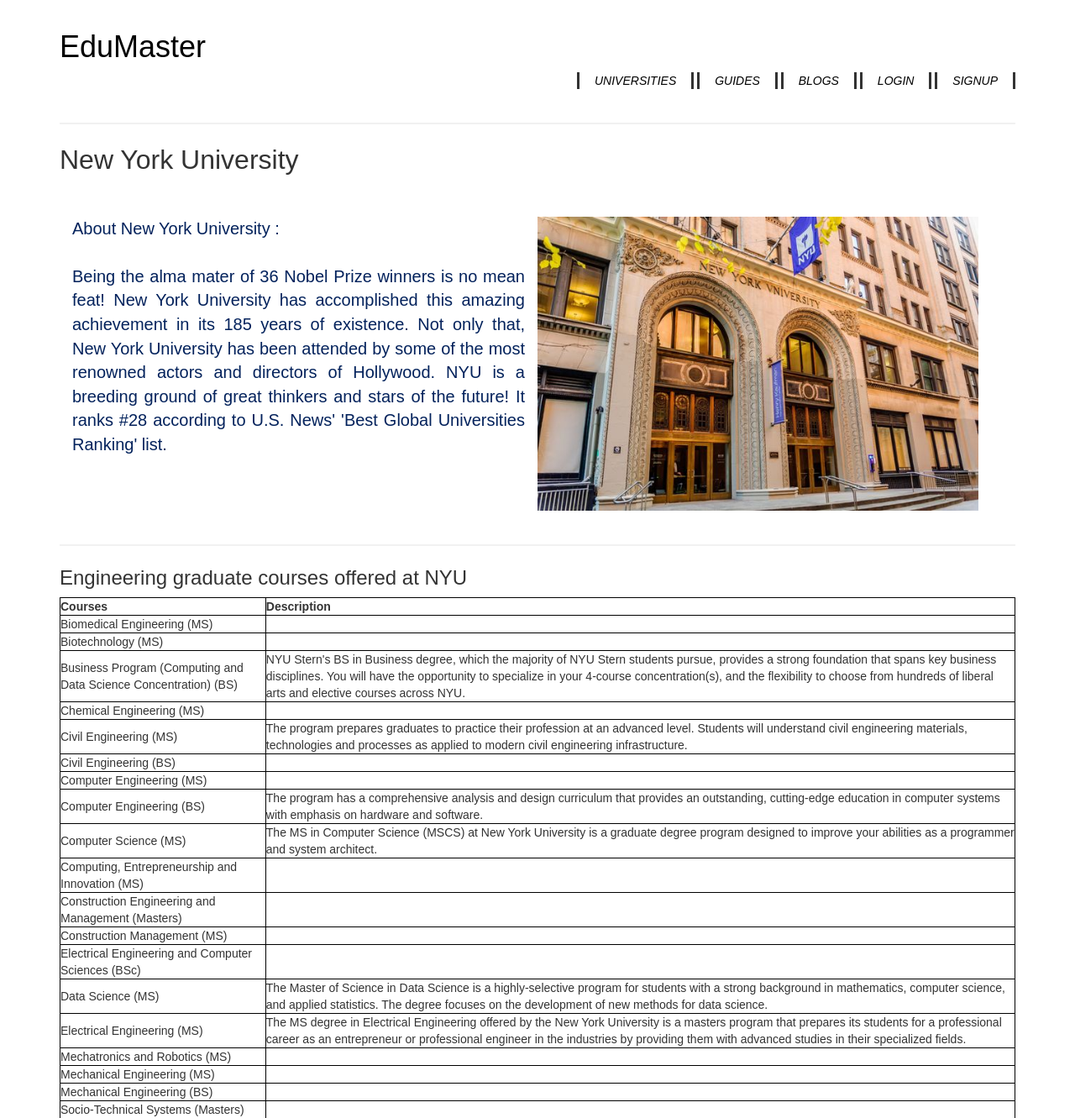
After one commit to aditya1604/MastersAbroad, a PHP site: page /nyu.html in a window 1280 px wide. The commit adds this page. Shown: the top 1331 px of the page at 84% size. Run offline with PHP 8.4, Linux system fonts and the light colour scheme.

Commit message:
chnages done

```diff
--- a/mit.html
+++ b/mit.html
@@ -34,7 +34,7 @@
     </nav><br><br>
 
     <hr>
-
+    <h1 style="font-size: xx-large;">Massachusetts Institute of Technology(MIT)</h1><br><br>
     <div class="col-md-6">
         <p style="font-size:20px; color:#03225C; text-align: justify;">
             About Massachusetts Institute of Technology :<br><br>
--- /dev/null
+++ b/nyu.html
@@ -0,0 +1,196 @@
+<!DOCTYPE html>
+<html lang="en">
+
+<head>
+    <style>
+        table,
+        th,
+        td {
+            border: 1px solid black;
+            border-collapse: collapse;
+        }
+    </style>
+    <title>EduMaster</title>
+    <meta charset="utf-8">
+    <meta name="viewport" content="width=device-width, initial-scale=1">
+    <script src="https://ajax.googleapis.com/ajax/libs/jquery/3.4.1/jquery.min.js"></script>
+    <link rel="stylesheet" href="https://maxcdn.bootstrapcdn.com/bootstrap/3.4.1/css/bootstrap.min.css">
+    <script src="https://maxcdn.bootstrapcdn.com/bootstrap/3.4.1/js/bootstrap.min.js"></script>
+    <link rel="stylesheet" href="style.css">
+</head>
+
+<body background="" class="container">
+    <nav>
+        <a href="index.html">
+            <h1 style="color: black;">EduMaster</h1>
+        </a>
+        <ul>
+            <li><a href="universities.html" style="color:black;">UNIVERSITIES</a></li>
+            <li><a href="guides.html" style="color:black;">GUIDES</a></li>
+            <li><a href="blogs.html" style="color:black;">BLOGS</a></li>
+            <li><a href="login.html" style="color:black;">LOGIN</a></li>
+            <li><a href="signup.html" style="color:black;">SIGNUP</a></li>
+        </ul>
+    </nav><br><br>
+
+    <hr>
+    <h1 style="font-size: xx-large;">New York University</h1><br><br>
+    <div class="col-md-6">
+        <p style="font-size:20px; color:#03225C; text-align: justify;">
+            About New York University :<br><br>
+            Being the alma mater of 36 Nobel Prize winners is no mean feat! New York University has accomplished this
+            amazing achievement in its 185 years of existence. Not only that, New York University has been attended by
+            some of the most renowned actors and directors of Hollywood. NYU is a breeding ground of great thinkers and
+            stars of the future! It ranks #28 according to U.S. News' 'Best Global Universities Ranking' list.
+
+            <br>
+        </p>
+    </div>
+    <div>
+        <img src="NYUimage.jpeg" style="height:350px;" />
+    </div><br>
+
+    <hr>
+
+    <h3>Engineering graduate courses offered at NYU</h3>
+    <table style="width:100%">
+        <tr>
+            <th>Courses</th>
+            <th>Description</th>
+        </tr>
+        <tr>
+            <td>Biomedical Engineering (MS)
+            </td>
+            <td></td>
+
+        </tr>
+        <tr>
+            <td>Biotechnology (MS)
+            </td>
+            <td></td>
+
+        </tr>
+        <tr>
+            <td>
+                Business Program (Computing and Data Science Concentration) (BS)
+            </td>
+            <td>NYU Stern's BS in Business degree, which the majority of NYU Stern students pursue, provides a strong
+                foundation that spans key business disciplines. You will have the opportunity to specialize in your
+                4-course concentration(s), and the flexibility to choose from hundreds of liberal arts and elective
+                courses across NYU.</td>
+
+        </tr>
+        <tr>
+            <td>Chemical Engineering (MS)
+            </td>
+            <td></td>
+
+        </tr>
+        <tr>
+            <td>Civil Engineering (MS)
+            </td>
+            <td>The program prepares graduates to practice their profession at an advanced level. Students will
+                understand civil engineering materials, technologies and processes as applied to modern civil
+                engineering infrastructure.</td>
+
+        </tr>
+        <tr>
+            <td>Civil Engineering (BS)</td>
+            <td></td>
+
+        </tr>
+        <tr>
+            <td>Computer Engineering (MS)
+            </td>
+            <td></td>
+
+        </tr>
+        <tr>
+            <td>Computer Engineering (BS)
+            </td>
+            <td>The program has a comprehensive analysis and design curriculum that provides an outstanding,
+                cutting-edge education in computer systems with emphasis on hardware and software.</td>
+
+        </tr>
+        <tr>
+            <td>Computer Science (MS)
+            </td>
+            <td>The MS in Computer Science (MSCS) at New York University is a graduate degree program designed to
+                improve your abilities as a programmer and system architect.</td>
+
+        </tr>
+        <tr>
+            <td>Computing, Entrepreneurship and Innovation (MS)
+            </td>
+            <td></td>
+
+        </tr>
+        <tr>
+            <td>Construction Engineering and Management (Masters)
+            </td>
+            <td></td>
+
+        </tr>
+        <tr>
+            <td>Construction Management (MS)</td>
+            <td></td>
+
+        </tr>
+        <tr>
+            <td>Electrical Engineering and Computer Sciences (BSc)
+            </td>
+            <td></td>
+
+        </tr>
+        <tr>
+            <td>Data Science (MS)
+            </td>
+            <td>The Master of Science in Data Science is a highly-selective program for students with a strong
+                background in mathematics, computer science, and applied statistics. The degree focuses on the
+                development of new methods for data science.</td>
+
+        </tr>
+        <tr>
+            <td>Electrical Engineering (MS)
+            </td>
+            <td>The MS degree in Electrical Engineering offered by the New York University is a masters program that
+                prepares its students for a professional career as an entrepreneur or professional engineer in the
+                industries by providing them with advanced studies in their specialized fields.</td>
+
+        </tr>
+        <tr>
+            <td>Mechatronics and Robotics (MS)
+            </td>
+            <td></td>
+
+        </tr>
+        <tr>
+            <td>Mechanical Engineering (MS)
+            </td>
+            <td></td>
+
+        </tr>
+        <tr>
+            <td>Mechanical Engineering (BS)
+            </td>
+            <td></td>
+
+        </tr>
+        <tr>
+            <td>Socio-Technical Systems (Masters)
+            </td>
+            <td></td>
+
+        </tr>
+
+    </table>
+
+    <h3>See where NYU is located</h3> <br>
+    <iframe
+        src="https://www.google.com/maps/embed?pb=!1m14!1m8!1m3!1d12075728.377479663!2d-71.09416!3d42.360091!3m2!1i1024!2i768!4f13.1!3m3!1m2!1s0x0%3A0xd0e08ea5b308203c!2sMassachusetts%20Institute%20of%20Technology!5e0!3m2!1sen!2sus!4v1586257436635!5m2!1sen!2sus"
+        width="1100" height="300" frameborder="0" style="border:0;" allowfullscreen="" aria-hidden="false"
+        tabindex="0"></iframe>
+
+</body>
+
+</html>
--- a/style.css
+++ b/style.css
@@ -1,4 +1,3 @@
-
 ul {
     list-style-type: none;
     margin: 0;
```
Also changed, not shown: oxford.html (added, +99 -0 lines), NYUimage.jpeg (added), OXFORDimage.jpg (added).
